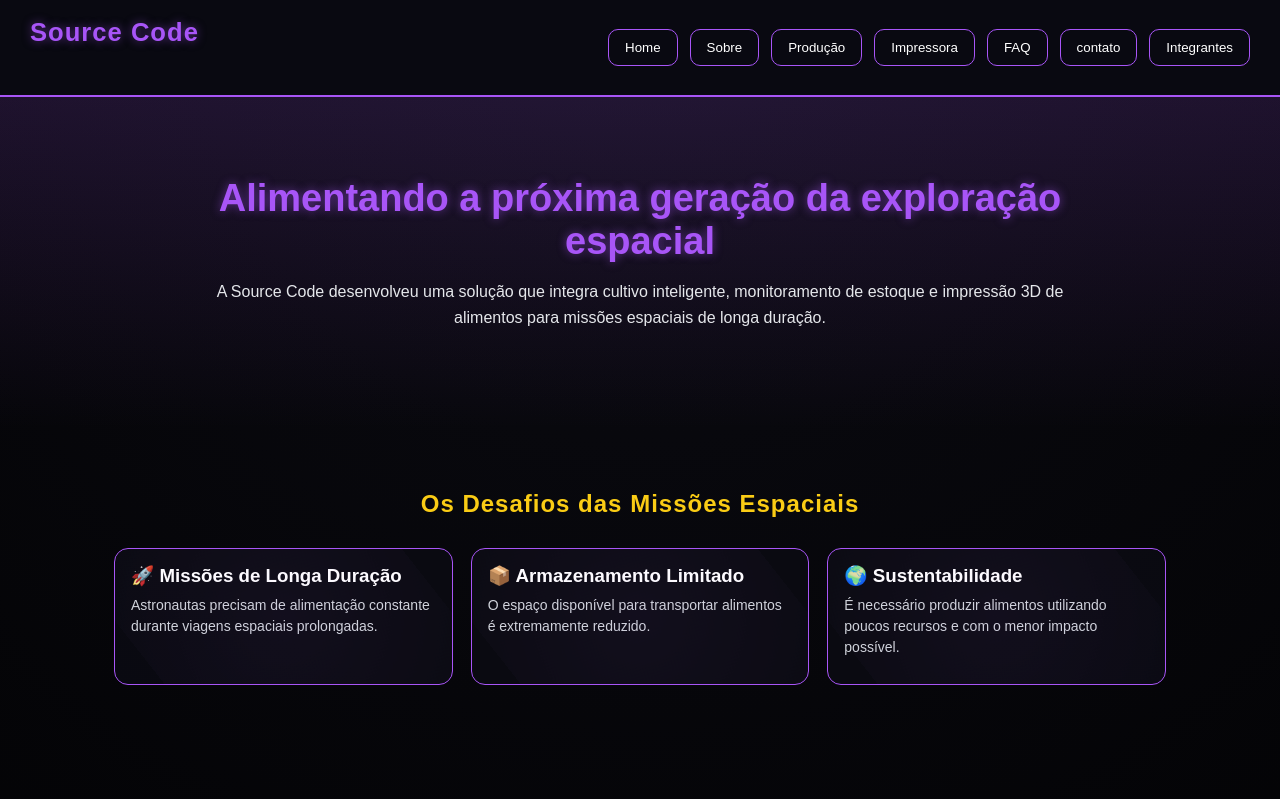
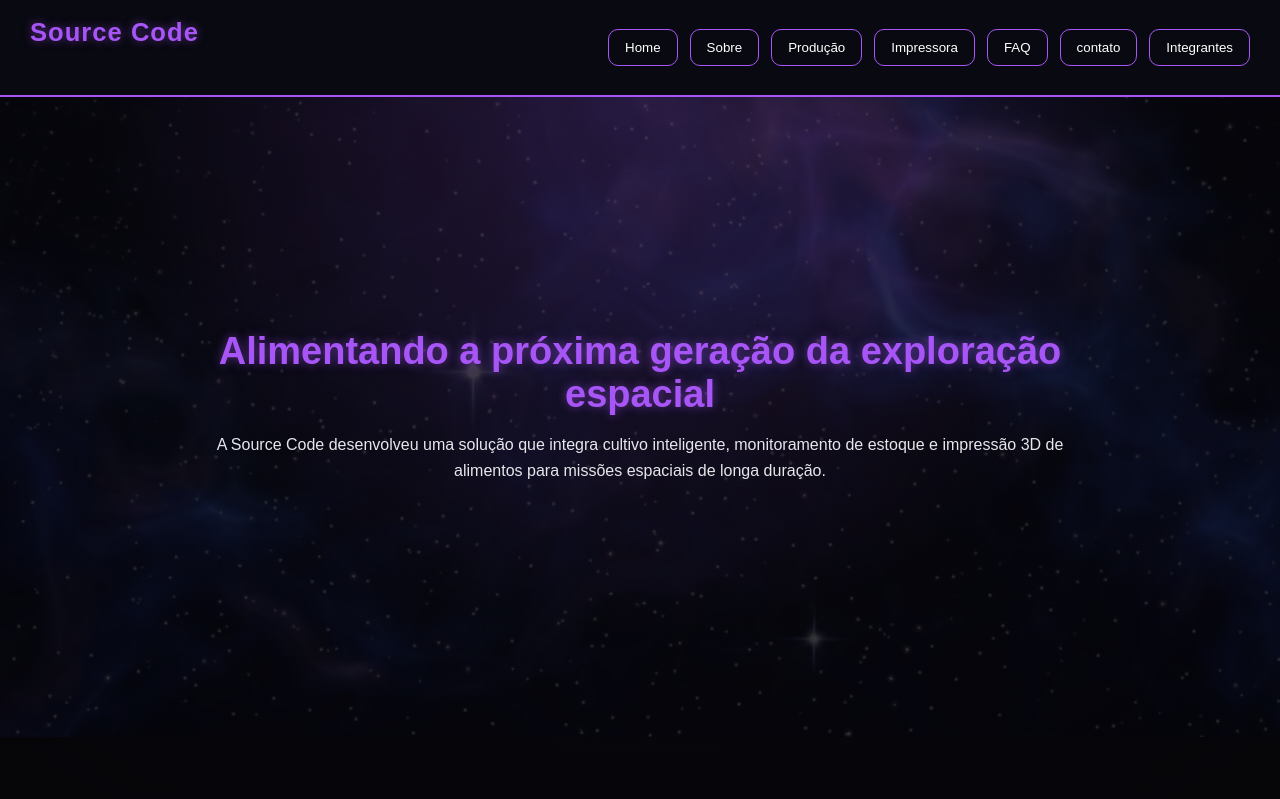
Before and after one commit to U-Ale/Foodprint-space, a React (Vite) app in the folder foodprint-3d/: page / in a window 1280 px wide. Shown: the top 799 px of the page. Built offline with nearby package versions, Linux system fonts and the light colour scheme.

Commit message:
Adição de fundo na pag principal

```diff
--- a/foodprint-3d/src/css/home.css
+++ b/foodprint-3d/src/css/home.css
@@ -18,15 +18,37 @@ body {
 
 /* ===== HERO ===== */
 .hero {
-  padding: 80px 24px;
+  position: relative;
+  overflow: hidden;
+
+  min-height: 80vh;
+
   display: flex;
   justify-content: center;
+  align-items: center;
+
   text-align: center;
-  background: linear-gradient(
-    180deg,
-    rgba(168, 85, 247, 0.15),
-    transparent
-  );
+
+  padding: 80px 24px;
+}
+.hero::before {
+  content: "";
+
+  position: absolute;
+  inset: 0;
+
+  background-image: url("../assets/fundos/fundura-home.jpg");
+  background-size: cover;
+  background-position: center;
+
+  opacity: 0.18;
+
+  z-index: 0;
+}
+
+.hero-content {
+  position: relative;
+  z-index: 1;
 }
 
 .hero-content {
@@ -44,6 +66,22 @@ body {
   color: #e5e7eb;
   line-height: 1.6;
   margin-bottom: 20px;
+}
+
+.hero::after {
+  content: "";
+
+  position: absolute;
+  inset: 0;
+
+  background:
+    radial-gradient(
+      circle at top,
+      rgba(168, 85, 247, 0.18),
+      transparent 60%
+    );
+
+  z-index: 0;
 }
 
 /* ===== BOTÃO PRINCIPAL ===== */
--- a/foodprint-3d/src/pages/Home.jsx
+++ b/foodprint-3d/src/pages/Home.jsx
@@ -6,6 +6,8 @@ function Home() {
 
       {/* A - HERO */}
       <section className="hero">
+        <div className="hero-overlay"></div>
+
         <div className="hero-content">
           <h1>Alimentando a próxima geração da exploração espacial</h1>
 
```
Also changed, not shown: foodprint-3d/src/assets/fundos/fundura-home.jpg (added).
